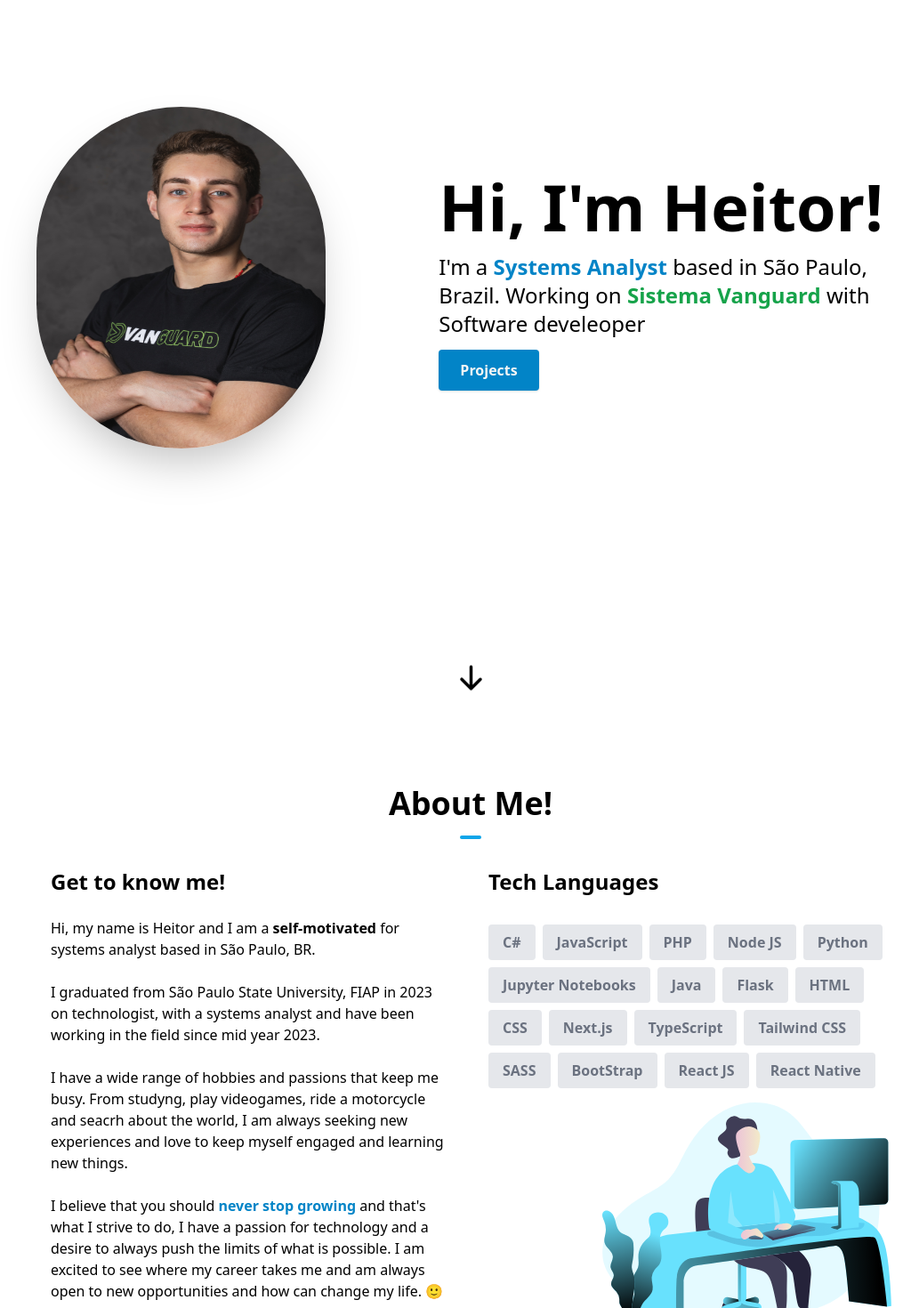
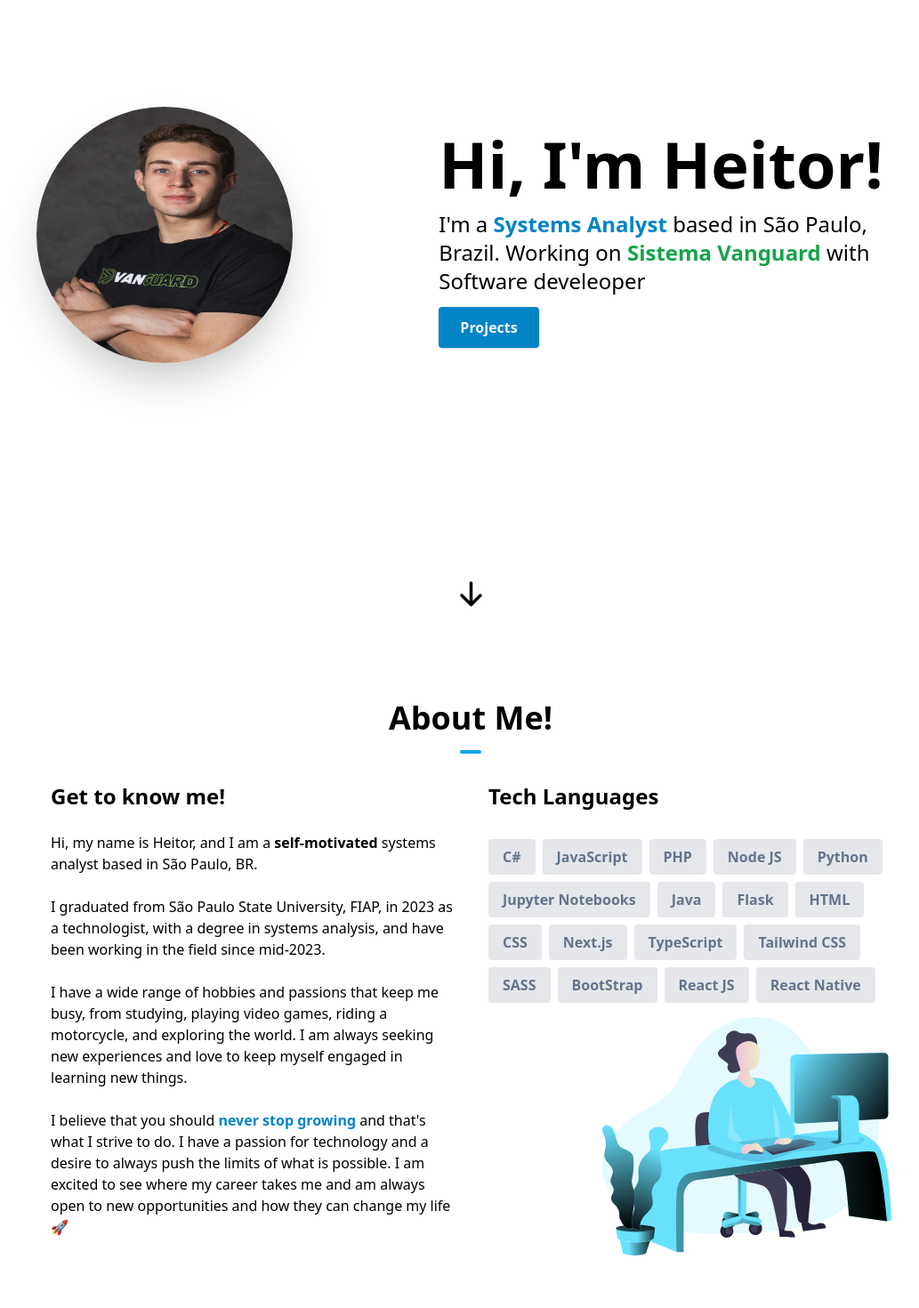
Before and after one commit to HeitorBMarini/portifolio-nextjs-1, a Next.js app: page / in a window 1280 px wide. Shown: the part 120-1590 px from the top of the page at 89% size, without its empty margins (111-1144 px from the left). Built offline with nearby package versions, Linux system fonts and the light colour scheme.

Commit message:
Ajustando imagens, textos sobre mim e mudança tema

```diff
--- a/src/components/AboutSection.tsx
+++ b/src/components/AboutSection.tsx
@@ -41,22 +41,22 @@ const AboutSection = () => {
               Get to know me!
             </h1>
             <p>
-              Hi, my name is Heitor and I am a{" "}
-              <span className="font-bold">{" self-motivated"}</span> for systems analyst
+              Hi, my name is Heitor, and I am a{" "}
+              <span className="font-bold">self-motivated</span> systems analyst
               based in São Paulo, BR.
             </p>
             <br />
             <p>
-              I graduated from São Paulo State University, FIAP in 2023 on technologist,
-              with a systems analyst and have been working in the
-              field since mid year 2023.
+              I graduated from São Paulo State University, FIAP, in 2023 as a technologist,
+              with a degree in systems analysis, and have been working in the
+              field since mid-2023.
             </p>
             <br />
             <p>
-              I have a wide range of hobbies and passions that keep me busy.
-              From studyng, play videogames, ride a motorcycle and seacrh about the world,
+              I have a wide range of hobbies and passions that keep me busy,
+              from studying, playing video games, riding a motorcycle, and exploring the world.
               I am always seeking new experiences and love to keep myself
-              engaged and learning new things.
+              engaged in learning new things.
             </p>
             <br />
             <p>
@@ -64,11 +64,15 @@ const AboutSection = () => {
               <span className="font-bold text-sky-600">
                 never stop growing
               </span>{" "}
-              and that&#39;s what I strive to do, I have a passion for
+              and that's what I strive to do. I have a passion for
               technology and a desire to always push the limits of what is
               possible. I am excited to see where my career takes me and am
-              always open to new opportunities and how can change my life. 🙂
+              always open to new opportunities and how they can change my life 🚀
             </p>
+
+            <br/>
+
+
           </div>
           <div className="text-center md:w-1/2 md:text-left">
             <h1 className="text-2xl font-bold mb-6">Tech Languages</h1>
@@ -77,7 +81,7 @@ const AboutSection = () => {
                 return (
                   <p
                     key={idx}
-                    className="bg-gray-200 px-4 py-2 mr-2 mt-2 text-gray-500 rounded font-semibold"
+                    className="bg-gray-200 px-4 py-2 mr-2 mt-2 text-slate-500 rounded font-semibold"
                   >
                     {item.skill}
                   </p>
@@ -86,6 +90,7 @@ const AboutSection = () => {
               <br/>
 
             </div>
+            <div>
             <Image
               src="/developer.svg"
               alt="Developer"
@@ -93,6 +98,8 @@ const AboutSection = () => {
               height={325}
               className="hidden md:block md:relative md:bottom-4 md:left-32 md:z-0 mt-8"
             />
+            </div>
+
           </div>
         </div>
       </div>
--- a/src/components/HeroSection.tsx
+++ b/src/components/HeroSection.tsx
@@ -13,9 +13,9 @@ const HeroSection = () => {
           <Image
             src="/Heitor.jpg"
             alt=""
-            width={325}
-            height={325}
-            className="rounded-full shadow-2xl max-w-96 max-h-96"
+            width={295}
+            height={295}
+            className="rounded-full shadow-2xl max-w-72 max-h-72"
           />
         </div>
         <div className="md:mt-2 md:w-3/5">
--- a/src/components/Navbar.tsx
+++ b/src/components/Navbar.tsx
@@ -82,14 +82,14 @@ export default function Navbar() {
                 {currentTheme === "dark" ? (
                   <button
                     onClick={() => setTheme("light")}
-                    className="bg-slate-100 p-2 rounded-xl"
+                    className="bg-slate-300 p-1.5 rounded-xl"
                   >
                     <RiSunLine size={25} color="black" />
                   </button>
                 ) : (
                   <button
                     onClick={() => setTheme("dark")}
-                    className="bg-slate-100 p-2 rounded-xl"
+                    className="bg-slate-100 p-1.5 rounded-xl"
                   >
                     <RiMoonFill size={25} />
                   </button>
```
